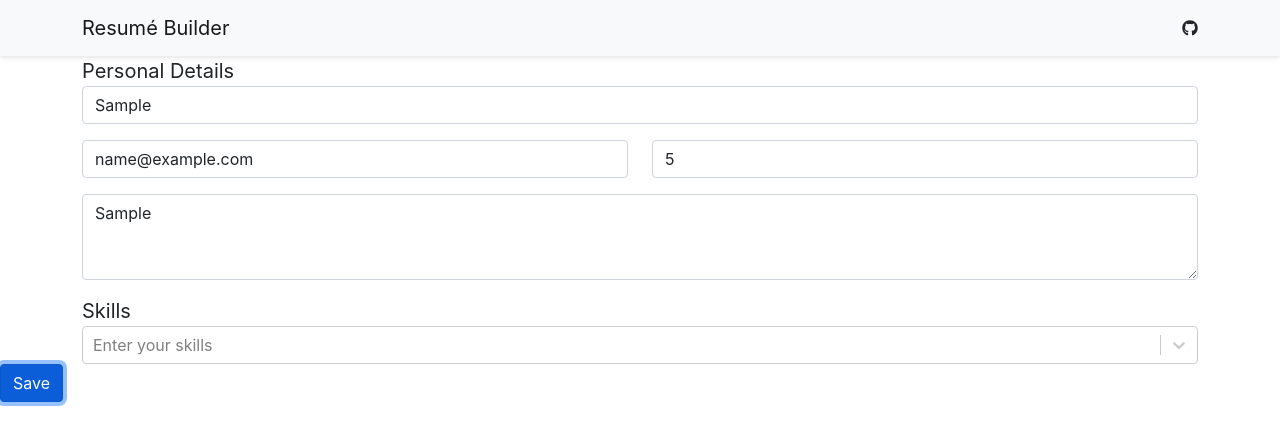
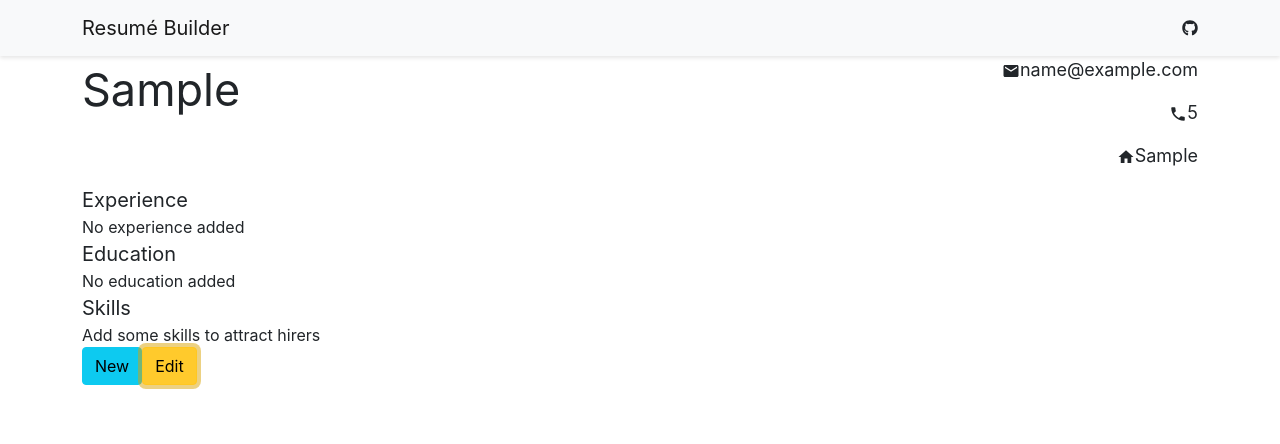
Before and after one commit to edwincj/resume-builder, a React (Create React App) app: page / in a window 1280 px wide. Both pictures are taken after typing "Sample", "name@example.com", "5", "Sample", "Sample" into the empty fields and a click on the button "Save". Shown: the top 444 px of the page. Built offline with nearby package versions, Linux system fonts and the light colour scheme; the HTML template or start-up script is replaced by a standard one.

Commit message:
Basic functionalities and layout implementation

```diff
--- a/package.json
+++ b/package.json
@@ -13,6 +13,7 @@
     "react-icons": "^4.3.1",
     "react-scripts": "5.0.0",
     "react-select": "^5.2.2",
+    "uuid": "^8.3.2",
     "web-vitals": "^2.1.4"
   },
   "scripts": {
--- a/src/App.css
+++ b/src/App.css
@@ -1,3 +1,6 @@
+@import "./Components/Personal/Personal.css";
+@import "./Components/Header/Header.css";
+
 /**, *::before, *::after {
     font-family: Gotham Rounded, sans-serif;
     box-sizing: border-box;
@@ -18,8 +21,26 @@ body {
 
 .section__heading {
   font-size: 20px;
+  text-transform: capitalize;
 }
 
 .section__content {
   font-size: 16px;
 }
+
+.section-header {
+  display: flex;
+  align-items: center;
+  justify-content: space-between;
+}
+
+.section-subheading {
+  font-size: 18px;
+  text-transform: capitalize;
+}
+
+.section-subheader {
+  display: flex;
+  align-items: center;
+  justify-content: space-between;
+}
--- a/src/App.jsx
+++ b/src/App.jsx
@@ -1,31 +1,76 @@
-import { useState, useEffect } from "react";
-import { Button } from "react-bootstrap";
+import { useState } from "react";
+import { Button, Container, Form } from "react-bootstrap";
 import "./App.css";
+import Section from "./Components/Section/Section";
 import Header from "./Components/Header/Header";
 import Personal from "./Components/Personal/Personal";
 import Skills from "./Components/Skills/Skills";
-import InitialPersonalDetails from "./Constants/InitialPersonalDetails";
+import InitialDetails from "./Constants/InitialPersonalDetails";
 
 const App = () => {
   const [selectedSkills, setSelectedSkills] = useState([]);
-  const [details, setDetails] = useState(InitialPersonalDetails);
+  const [personaldetails, setPersonalDetails] = useState(InitialDetails);
+  const [workPlaces, setWorkPlaces] = useState([]);
+  const [institutes, setInstitutes] = useState([]);
+  const [mode, setMode] = useState("edit");
   const skillAddHandler = value => setSelectedSkills(value);
   const presonalChangeHandler = change => {
-    setDetails(prev => ({ ...prev, ...change }));
+    setPersonalDetails(prev => ({ ...prev, ...change }));
+  };
+  const newHandler = () => {
+    setSelectedSkills([]);
+    setPersonalDetails(InitialDetails);
+    setInstitutes([]);
+    setWorkPlaces([]);
+    setMode("edit");
+  };
+
+  const submitHandler = e => {
+    e.preventDefault();
+    mode === "edit" ? setMode("view") : setMode("edit");
   };
 
   return (
     <>
       <Header />
-      <Personal
-        mode="edit"
-        data={details}
-        changeHandler={presonalChangeHandler}
-      />
-      <Skills mode="edit" data={selectedSkills} addHandler={skillAddHandler} />
-      <div>
-        <Button type="submit">Save</Button>
-      </div>
+      <Form onSubmit={submitHandler}>
+        <Personal
+          mode={mode}
+          data={personaldetails}
+          changeHandler={presonalChangeHandler}
+        />
+        <Section
+          mode={mode}
+          data={workPlaces}
+          changeHandler={setWorkPlaces}
+          type="experience"
+        />
+        <Section
+          mode={mode}
+          data={institutes}
+          changeHandler={setInstitutes}
+          type="education"
+        />
+        <Skills
+          mode={mode}
+          data={selectedSkills}
+          addHandler={skillAddHandler}
+        />
+        <Container className="button-container">
+          <Button variant="info" type="reset" onClick={newHandler}>
+            New
+          </Button>
+          {mode === "edit" ? (
+            <Button variant="success" type="submit">
+              Save
+            </Button>
+          ) : (
+            <Button variant="warning" type="submit">
+              Edit
+            </Button>
+          )}
+        </Container>
+      </Form>
     </>
   );
 };
--- a/src/Components/Header/Header.jsx
+++ b/src/Components/Header/Header.jsx
@@ -1,6 +1,5 @@
 import { FaGithub } from "react-icons/fa";
 import { Navbar, Container } from "react-bootstrap";
-import "./Header.css";
 
 const Header = () => (
   // <div className="header">
--- /dev/null
+++ b/src/Components/Personal/Personal.css
@@ -0,0 +1,25 @@
+.name-container {
+  display: flex;
+  justify-content: flex-start;
+}
+
+.name {
+  font-size: 45px;
+  max-width: 500px;
+}
+
+.details-container {
+  display: flex;
+  flex-direction: column;
+  justify-content: center;
+  align-items: flex-end;
+}
+.details-container .mb-3,
+.name-container .mb-3 {
+  width: 100%;
+}
+
+.detail {
+  font-size: 18px;
+  text-align: right;
+}
--- a/src/Components/Personal/Personal.jsx
+++ b/src/Components/Personal/Personal.jsx
@@ -1,70 +1,84 @@
 import { Container, Row, Col, Form } from "react-bootstrap";
+import { MdEmail, MdPhone, MdHome } from "react-icons/md";
 
 const Personal = ({ mode, data, changeHandler }) => {
   return (
     <Container className="section">
-      <div className="section__heading">Personal Details</div>
-      <Form>
+      {/* <div className="section__heading">Personal Details</div> */}
       <Row>
+        <Col md={6} className="name-container">
           <Form.Group className="mb-3">
             {mode === "edit" ? (
               <Form.Control
                 type="text"
                 placeholder="Enter Name"
+                required
                 value={data.name}
                 onChange={e => changeHandler({ name: e.target.value })}
               />
             ) : (
-              <div>{data.name}</div>
+              <div className="name">{data.name}</div>
             )}
           </Form.Group>
-        </Row>
-        <Row>
-          <Col md={6}>
+        </Col>
+        <Col md={6} className="details-container">
           <Form.Group className="mb-3">
             {mode === "edit" ? (
               <Form.Control
                 type="email"
+                required
                 placeholder="Enter Email Id"
                 value={data.email}
                 onChange={e => changeHandler({ email: e.target.value })}
               />
             ) : (
-                <div>{data.email}</div>
+              <div className="detail">
+                <span>
+                  <MdEmail />
+                </span>
+                {data.email}
+              </div>
             )}
           </Form.Group>
-          </Col>
-          <Col md={6}>
           <Form.Group className="mb-3">
             {mode === "edit" ? (
               <Form.Control
                 type="number"
+                required
                 placeholder="Enter Phone"
                 value={data.phone}
                 onChange={e => changeHandler({ phone: e.target.value })}
               />
             ) : (
-                <div>{data.phone}</div>
+              <div className="detail">
+                <span>
+                  <MdPhone />
+                </span>
+                {data.phone}
+              </div>
             )}
           </Form.Group>
-          </Col>
-        </Row>
-        <Row>
           <Form.Group className="mb-3">
             {mode === "edit" ? (
               <Form.Control
                 as="textarea"
                 rows={3}
+                required
                 placeholder="Enter Adress"
                 value={data.address}
                 onChange={e => changeHandler({ address: e.target.value })}
               />
             ) : (
-              <div>{data.address}</div>
+              <div className="detail">
+                <span>
+                  <MdHome />
+                </span>
+                {data.address}
+              </div>
             )}
           </Form.Group>
+        </Col>
       </Row>
-      </Form>
     </Container>
   );
 };
--- /dev/null
+++ b/src/Components/Section/Item.jsx
@@ -0,0 +1,86 @@
+import { Button, Col, Form, Row } from "react-bootstrap";
+import { BiTrash } from "react-icons/bi";
+
+const Item = ({ mode, data, index, deleteHandler, editHandler, type }) => {
+  const { id, name, degree, year } = data;
+
+  const [Company, Designation] =
+    type === "education"
+      ? ["University", "Degree"]
+      : ["Company", "Designation"];
+
+  const changeHandler = changes => {
+    editHandler(id, { ...data, ...changes });
+  };
+
+  return (
+    <>
+      <Row className="section-subheader">
+        <Col md={1}>{index + 1 + ")"}</Col>
+        <Col md={10}>
+          <Form.Group className="mb-3">
+            {mode === "edit" ? (
+              <Form.Control
+                type="text"
+                required
+                placeholder={Company}
+                value={name}
+                onChange={e => changeHandler({ name: e.target.value })}
+              />
+            ) : (
+              <div className="section-subheading">{name}</div>
+            )}
+          </Form.Group>
+        </Col>
+        <Col md={1}>
+          {mode === "edit" && (
+            <Button variant="danger" onClick={() => deleteHandler(id)}>
+              <BiTrash />
+            </Button>
+          )}
+        </Col>
+      </Row>
+      <Row>
+        <Col md={1}></Col>
+        <Col md={6}>
+          <Form.Group className="mb-3">
+            {mode === "edit" ? (
+              <Form.Control
+                type="text"
+                required
+                placeholder={Designation}
+                value={degree}
+                onChange={e => changeHandler({ degree: e.target.value })}
+              />
+            ) : (
+              <>
+                <div>{Designation}</div>
+                <div>{degree}</div>
+              </>
+            )}
+          </Form.Group>
+        </Col>
+        <Col md={4}>
+          <Form.Group className="mb-3">
+            {mode === "edit" ? (
+              <Form.Control
+                type="number"
+                required
+                placeholder="Years"
+                value={year}
+                onChange={e => changeHandler({ year: e.target.value })}
+              />
+            ) : (
+              <>
+                <div>Years</div>
+                <div>{year}</div>
+              </>
+            )}
+          </Form.Group>
+        </Col>
+      </Row>
+    </>
+  );
+};
+
+export default Item;
--- /dev/null
+++ b/src/Components/Section/Section.jsx
@@ -0,0 +1,69 @@
+import { useEffect } from "react";
+import { Button, Container } from "react-bootstrap";
+import { BiPlus } from "react-icons/bi";
+import { v4 as uuidv4 } from "uuid";
+import Item from "./Item";
+
+const Section = ({ type, mode, data, changeHandler }) => {
+  const clickHandler = () => {
+    const newItem = {
+      id: uuidv4(),
+      name: "",
+      degree: "",
+      year: "",
+    };
+    changeHandler(prev => [...prev, newItem]);
+  };
+
+  const deleteHandler = id => {
+    changeHandler(data => data.filter(item => item.id !== id));
+  };
+
+  const editItemHandler = (id, item) => {
+    const newItem = [...data];
+    const index = newItem.findIndex(i => i.id === id);
+    newItem[index] = item;
+    changeHandler(newItem);
+  };
+
+  useEffect(() => {
+    console.log(data);
+  }, [data]);
+
+  return (
+    <Container className="section">
+      <div className="section-header">
+        <div className="section__heading">{type}</div>
+        {mode === "edit" && (
+          <Button variant="secondary" onClick={clickHandler}>
+            <BiPlus />
+          </Button>
+        )}
+      </div>
+
+      {data.length === 0 ? (
+        <div>
+          {mode === "edit"
+            ? `Add your ${type} to attract hirers`
+            : `No ${type} added`}
+        </div>
+      ) : (
+        data.map((item, index) => {
+          return (
+            <Item
+              key={item.id}
+              data={item}
+              mode={mode}
+              index={index}
+              deleteHandler={deleteHandler}
+              editHandler={editItemHandler}
+              type={type}
+            />
+          );
+        })
+      )}
+    </Container>
+  );
+};
+
+export default Section;
```
Also changed, not shown: 1 other file (tests, documents, lock files or other folders). Lines whose indentation alone changed are shown as unchanged.
